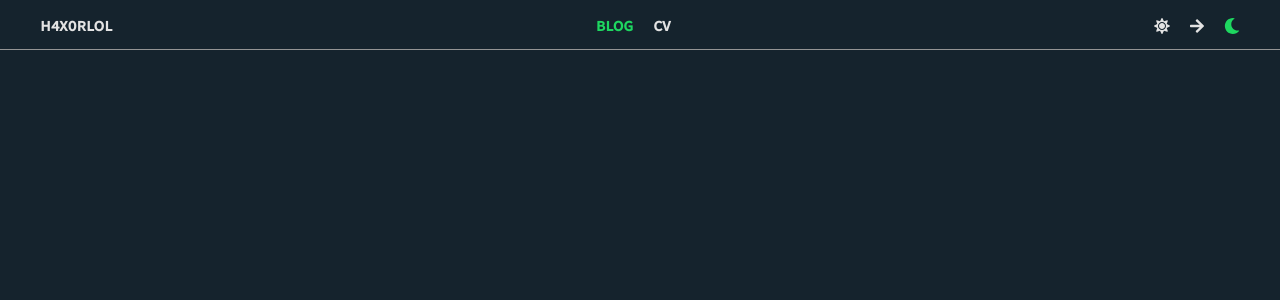
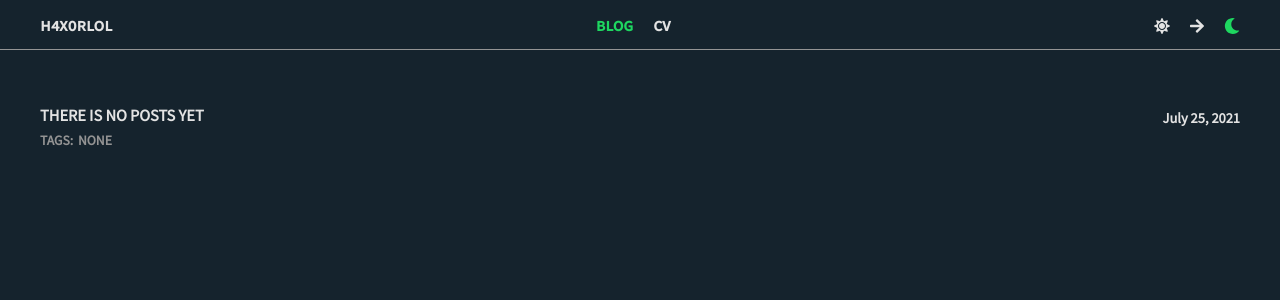
Before and after one commit to h4x0rlol/Blog, a Next.js app in the folder client/: page /blog in a window 1280 px wide. Shown: the top 300 px of the page. Built offline with nearby package versions, Linux system fonts and the light colour scheme.

Commit message:
blog page

```diff
--- a/client/pages/blog.jsx
+++ b/client/pages/blog.jsx
@@ -1,5 +1,38 @@
+import styles from "../styles/Blog.module.scss";
+
 const Blog = () => {
-  return <div>Blog page</div>;
+  return (
+    <div className={styles.main}>
+      <div className={styles.container}>
+        <article className={styles.article}>
+          <div className={styles.article_inner}>
+            <div className={styles.wrapper}>
+              <div>
+                <header className={styles.article_header}>
+                  <h1 className={styles.name}>
+                    <a className={styles.article_title}>
+                      There is no posts yet
+                    </a>
+                  </h1>
+                </header>
+              </div>
+              <div>
+                <div className={styles.article_date}>
+                  <time className={styles.time}>July 25, 2021</time>
+                </div>
+              </div>
+            </div>
+            <div className={styles.article_footer}>
+              <ul className={styles.article_tags}>
+                <li className={styles.tags_first}>Tags:</li>
+                <li className={styles.tags_item}>None</li>
+              </ul>
+            </div>
+          </div>
+        </article>
+      </div>
+    </div>
+  );
 };
 
 export default Blog;
--- /dev/null
+++ b/client/styles/Blog.module.scss
@@ -0,0 +1,82 @@
+.main {
+  padding-left: 1rem;
+  padding-right: 1rem;
+}
+
+.container {
+  display: flex;
+  flex-direction: column;
+  max-width: 1200px;
+  margin-right: auto;
+  margin-left: auto;
+  margin-bottom: 3rem;
+  margin-top: 3rem;
+  padding-top: 3rem;
+  background-color: #15232d;
+  color: #e3e3e3;
+}
+
+.article {
+  margin: 10px 0 0 0;
+}
+
+.article_inner {
+  margin-bottom: 15px;
+  overflow: hidden;
+}
+
+.wrapper {
+  display: flex;
+  flex-direction: row;
+  justify-content: space-between;
+  align-items: center;
+}
+
+.article_header {
+  margin-bottom: 3px;
+}
+
+.name {
+  font-size: 0.85rem;
+  text-transform: uppercase;
+}
+
+.article_title {
+  text-decoration: none;
+  font-weight: 700;
+  line-height: 1em;
+  font-size: 1.2em;
+}
+
+.article_date {
+  white-space: nowrap;
+  font-size: 0.9rem;
+}
+
+.time {
+  white-space: nowrap;
+}
+
+.article_footer {
+  font-size: 0.85em;
+  padding: 0em 0;
+  line-height: 1.4em;
+  margin: 0;
+}
+
+.article_tags {
+  list-style: none;
+  text-transform: uppercase;
+  padding: 0;
+}
+
+.tags_first {
+  float: left;
+  color: #939393;
+}
+
+.tags_item {
+  float: left;
+  margin-left: 5px;
+  color: #939393;
+}
--- a/client/styles/Navbar.module.scss
+++ b/client/styles/Navbar.module.scss
@@ -106,12 +106,8 @@ $deep-blue: #54b689;
 }
 
 @media (max-width: 480px) {
-  .navbar_theme {
-    padding: 10px;
-  }
-
-  .navbar_name {
-    padding: 5px;
+  .navbar_container {
+    width: 90%;
   }
 }
 
@@ -123,4 +119,8 @@ $deep-blue: #54b689;
   .navbar_name {
     padding: 0;
   }
+
+  .navbar_container {
+    width: 100%;
+  }
 }
```
